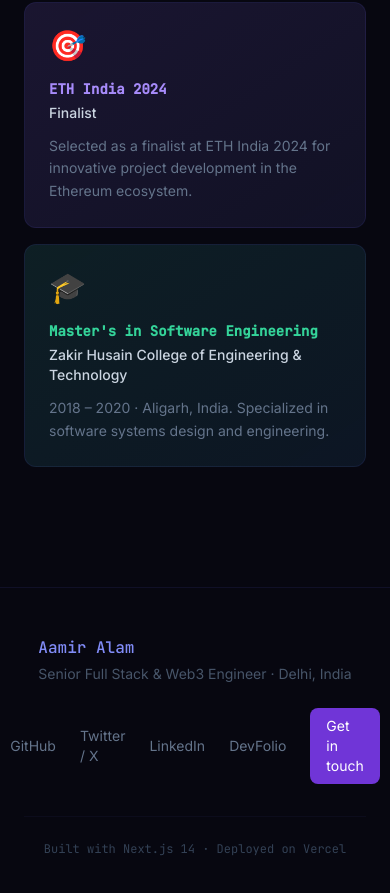
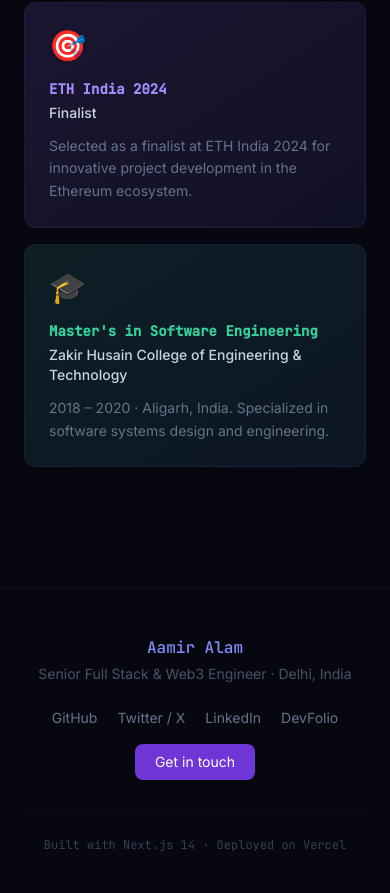
Before and after one commit to AamirAlam/portfolio-app, a Next.js app: page / in a window 390 px wide. Shown: the part 6715-7608 px from the top of the page. Built offline with nearby package versions, Linux system fonts and the light colour scheme; no server answers.

Commit message:
fix footer responsive on mobile screens

```diff
--- a/components/Footer.tsx
+++ b/components/Footer.tsx
@@ -2,20 +2,25 @@
   return (
     <footer className="border-t border-indigo-500/10 mt-10">
       <div className="max-w-6xl mx-auto px-6 py-12">
-        <div className="flex flex-col md:flex-row items-center justify-between gap-6">
-          <div>
+        <div className="flex flex-col items-center gap-6 md:flex-row md:justify-between md:items-center">
+
+          {/* Identity */}
+          <div className="text-center md:text-left">
             <div className="font-mono text-indigo-400 font-medium mb-1">Aamir Alam</div>
             <div className="text-slate-600 text-sm">Senior Full Stack & Web3 Engineer · Delhi, India</div>
           </div>
 
-          <div className="flex items-center gap-6">
-            <FooterLink href="https://github.com/AamirAlam" label="GitHub" />
-            <FooterLink href="https://x.com/AamirAlam201096" label="Twitter / X" />
-            <FooterLink href="https://www.linkedin.com/in/aamir2alam/" label="LinkedIn" />
-            <FooterLink href="https://devfolio.co/projects/flow-bd3f" label="DevFolio" />
+          {/* Links + CTA */}
+          <div className="flex flex-col items-center gap-4 md:flex-row md:gap-6">
+            <div className="flex items-center gap-5 flex-wrap justify-center">
+              <FooterLink href="https://github.com/AamirAlam" label="GitHub" />
+              <FooterLink href="https://x.com/AamirAlam201096" label="Twitter / X" />
+              <FooterLink href="https://www.linkedin.com/in/aamir2alam/" label="LinkedIn" />
+              <FooterLink href="https://devfolio.co/projects/flow-bd3f" label="DevFolio" />
+            </div>
             <a
               href="mailto:aamiralam1991@gmail.com"
-              className="text-sm px-4 py-2 rounded-lg bg-violet-600/90 hover:bg-violet-600 text-white transition-colors"
+              className="text-sm px-5 py-2 rounded-lg bg-violet-600/90 hover:bg-violet-600 text-white transition-colors whitespace-nowrap"
             >
               Get in touch
             </a>
```
